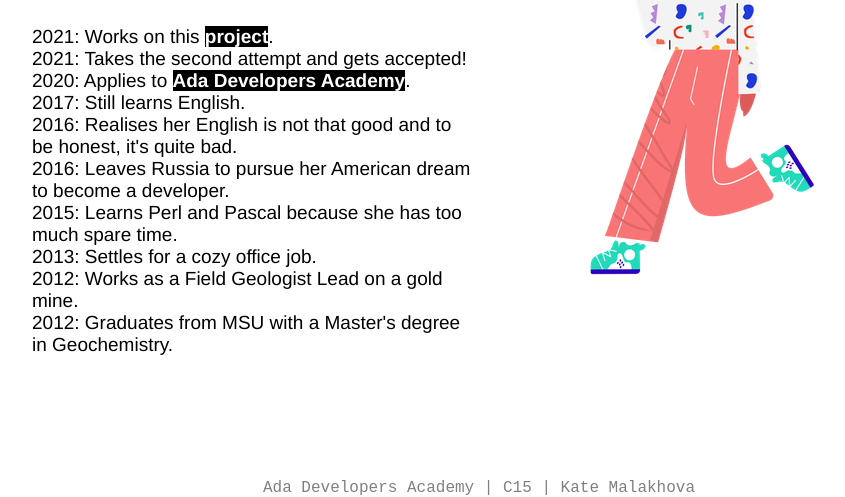
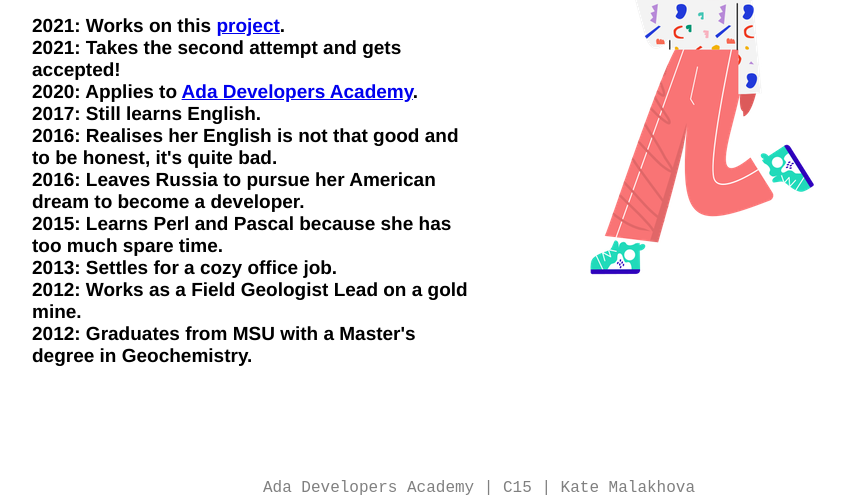
Before and after one commit to kmalakhova/kmalakhova.github.io, a plain HTML site: page index.html in a window 1280 px wide. Shown: the part 303-800 px from the top of the page, without its empty margins (161-1006 px from the left). Drawn offline with Linux system fonts and the light colour scheme.

Commit message:
Update the links

```diff
--- a/style/style.css
+++ b/style/style.css
@@ -40,14 +40,16 @@ header {
     font-size: 19px;
 }
 
-.some-facts a {
+.some-facts,
+.portfolio a {
     text-decoration: none;
     background-color: black;
     color: white;
     font-weight: bold;
 }
 
-.some-facts a:hover {
+.some-facts,
+.portfolio a:hover {
     background-color: white;
     color: black;
 }
@@ -103,6 +105,7 @@ header {
     font-size: 40px;
     font-weight:lighter;
 }
+
 
 .hobbies {
     color: red;
```
